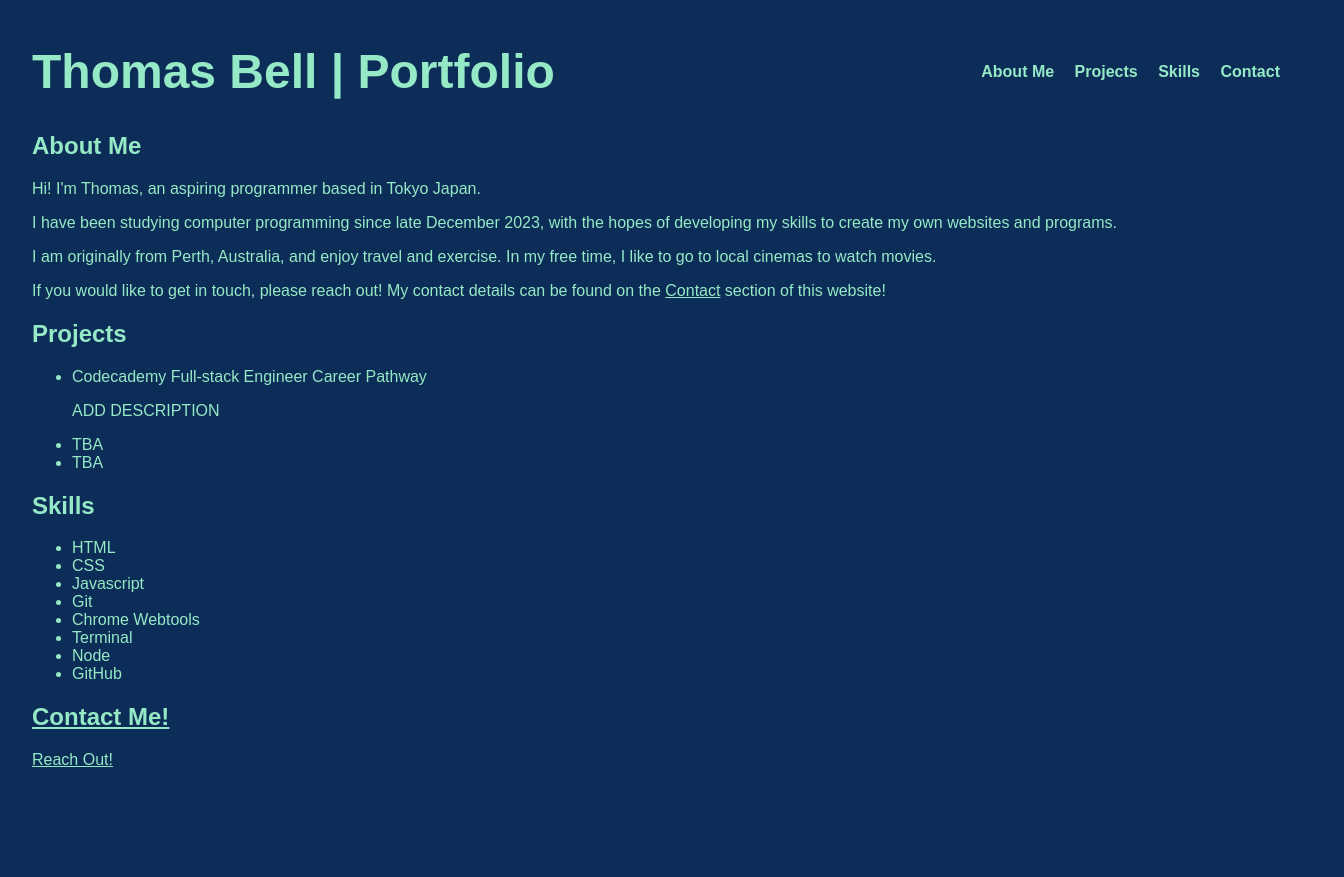
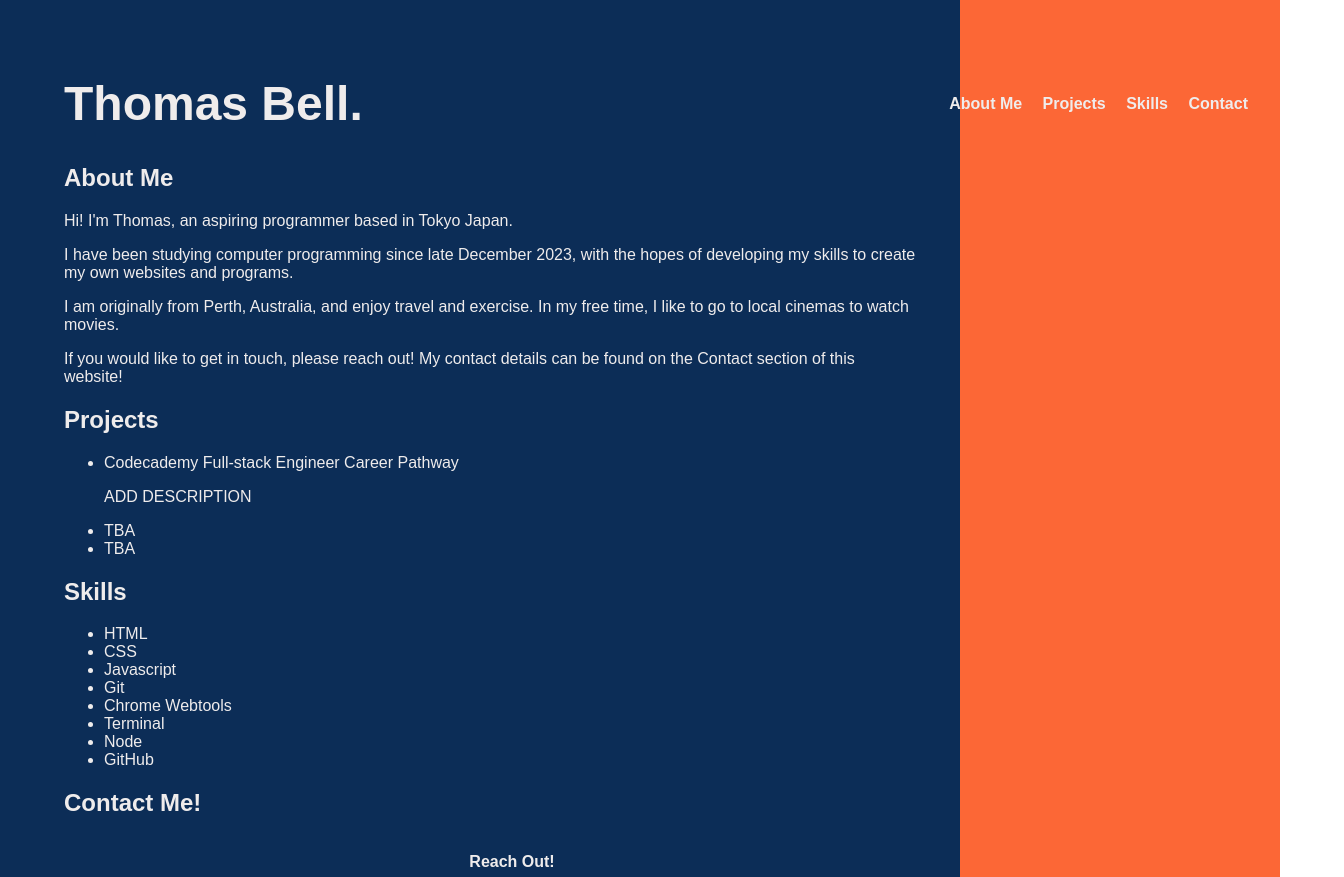
Before and after one commit to ThomasBelll/ThomasBell.github.io, a plain HTML site: page index.html in a window 1280 px wide. Shown: the whole page, 1344 px wide, since content can reach past the window. Before the commit the page ends 817 px from the top, so only its background shows below. Drawn offline with Linux system fonts and the light colour scheme.

Commit message:
Fix footer + background

```diff
--- a/index.html
+++ b/index.html
@@ -1,13 +1,13 @@
 <!DOCTYPE html>
 <html lang="en">
 <head>
+    <link rel="preconnect" href="https://fonts.googleapis.com">
+    <link rel="preconnect" href="https://fonts.gstatic.com" crossorigin>
+    <link href="https://fonts.googleapis.com/css2?family=Roboto:ital,wght@0,100;0,300;0,400;0,500;0,700;0,900;1,100;1,300;1,400;1,500;1,700;1,900&display=swap" rel="stylesheet">
     <meta charset="UTF-8">
     <meta name="viewport" content="width=device-width, initial-scale=1.0">
     <title>My Portfolio | Thomas Bell</title>
     <link href="style.css" rel="stylesheet"/>
-    <style>
-        @import url('https://fonts.googleapis.com/css2?family=Roboto:ital,wght@0,100;0,300;0,400;0,500;0,700;0,900;1,100;1,300;1,400;1,500;1,700;1,900&display=swap')
-        </style>
 </head>
 <body>
   <!--Main-->
@@ -15,14 +15,14 @@
     <!--Header-->
     <header>
         <div id="nametag">
-            <h1>Thomas Bell | Portfolio</h1>
+            <h1>Thomas Bell.</h1>
         </div>
         <nav>
             <ul>
-                <li>About Me</li>
-                <li>Projects</li>
-                <li>Skills</li>
-                <li>Contact</li>
+                <li><a href="#about-me">About Me</a></li>
+                <li><a href="#projects">Projects</a></li>
+                <li><a href="#skills">Skills</a></li>
+                <li><a href="contact.html">Contact</a></li>
             </ul>
         </nav>
     </header>
--- a/style.css
+++ b/style.css
@@ -82,24 +82,42 @@ EFECEC - light gray
 /*Universal Styles*/
 html {
     font-size: 16px;
+    height: 100%;
 }
 
 * {
     font-family: 'roboto-medium', 'Arial';
-    color: #96E9C6;
+    color: #EFECEC;
 }
 
 body {
     margin: 0;
-    padding: 2rem;
-    width: 100%;
-    background-color: #0C2D57;
+    padding: 5% 0 0 5%;
+    background: linear-gradient(90deg, #0C2D57 75%, #FC6736 25%);
+    min-height: 100%;
+    position: relative;
+}
+
+main {
+  padding-bottom: 2.5rem;
 }
 
 h1 {
     font-weight: bold;
     font-size: 3rem;
     display: block;
+}
+
+#about-me, #projects, #skills, #contact-link, footer {
+  width: 70%;
+}
+
+a {
+  text-decoration: none;
+}
+
+a:hover {
+  font-weight: 800;
 }
 
 /*Header*/
@@ -146,3 +164,21 @@ nav li:not(:last-child)::after {
 } */
 
 /* About Me */
+
+/* Projects */
+
+/* Skills */
+
+/* Contact Link */
+
+/* Footer */
+footer {
+  text-align: center;
+  bottom: 0;
+  position: absolute;
+  height: 2.5rem;
+}
+
+footer p{
+  font-weight: 600;
+}
```
